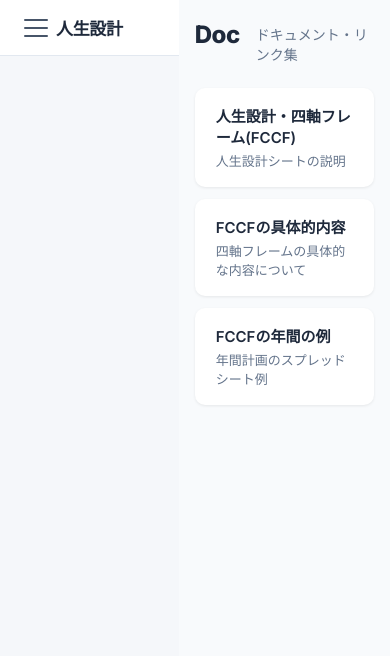
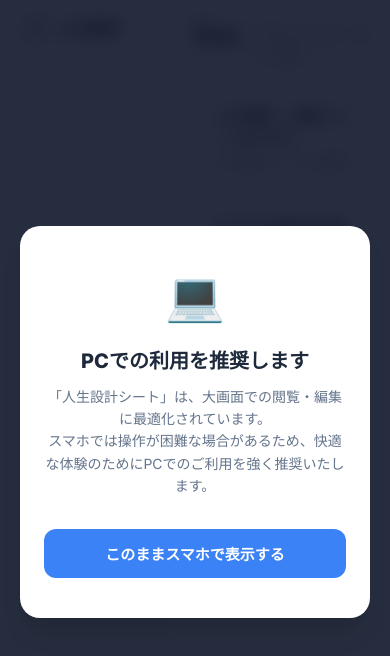
Before and after one commit to hamaoto/life-schedule, a Next.js app: page /doc in a window 390 px wide. Shown: the top 656 px of the page. Built offline with nearby package versions, Linux system fonts and the light colour scheme; no server answers.

Commit message:
feat: add mobile PC recommendation notice

```diff
--- a/components/AppShell/AppShell.tsx
+++ b/components/AppShell/AppShell.tsx
@@ -4,6 +4,7 @@ import { useState, useEffect } from 'react';
 import { usePathname } from 'next/navigation';
 import Sidebar from '@/components/Sidebar/Sidebar';
 import Header from '@/components/Header/Header';
+import MobileNotice from '@/components/MobileNotice/MobileNotice';
 import './AppShell.css';
 
 export default function AppShell({ children }: { children: React.ReactNode }) {
@@ -23,6 +24,7 @@ export default function AppShell({ children }: { children: React.ReactNode }) {
 
     return (
         <div className={`app-layout ${isSidebarOpen ? 'sidebar-open' : ''}`}>
+            <MobileNotice />
             <Header onMenuClick={() => setIsSidebarOpen(true)} />
             <Sidebar isOpen={isSidebarOpen} onClose={() => setIsSidebarOpen(false)} />
             {isSidebarOpen && <div className="sidebar-backdrop" onClick={() => setIsSidebarOpen(false)} />}
--- /dev/null
+++ b/components/MobileNotice/MobileNotice.css
@@ -0,0 +1,70 @@
+.mobile-notice-overlay {
+    position: fixed;
+    top: 0;
+    left: 0;
+    width: 100%;
+    height: 100%;
+    background: rgba(15, 23, 42, 0.9);
+    backdrop-filter: blur(8px);
+    display: flex;
+    align-items: center;
+    justify-content: center;
+    z-index: 9999;
+    padding: 20px;
+}
+
+.mobile-notice-card {
+    background: #ffffff;
+    border-radius: 20px;
+    padding: 40px 24px;
+    width: 100%;
+    max-width: 360px;
+    text-align: center;
+    box-shadow: 0 20px 25px -5px rgba(0, 0, 0, 0.1), 0 10px 10px -5px rgba(0, 0, 0, 0.04);
+}
+
+.mobile-notice-icon {
+    font-size: 48px;
+    margin-bottom: 20px;
+}
+
+.mobile-notice-card h3 {
+    font-size: 20px;
+    font-weight: 800;
+    color: #1e293b;
+    margin-bottom: 12px;
+}
+
+.mobile-notice-card p {
+    font-size: 14px;
+    color: #64748b;
+    line-height: 1.6;
+    margin-bottom: 32px;
+}
+
+.mobile-notice-actions {
+    display: flex;
+    flex-direction: column;
+    gap: 12px;
+}
+
+.mobile-notice-btn {
+    background: #3b82f6;
+    color: #ffffff;
+    border: none;
+    padding: 14px;
+    border-radius: 12px;
+    font-size: 15px;
+    font-weight: 700;
+    cursor: pointer;
+    transition: all 0.2s ease;
+}
+
+.mobile-notice-btn:hover {
+    background: #2563eb;
+    transform: translateY(-1px);
+}
+
+.mobile-notice-btn:active {
+    transform: translateY(0);
+}
--- /dev/null
+++ b/components/MobileNotice/MobileNotice.tsx
@@ -0,0 +1,43 @@
+'use client';
+
+import { useState, useEffect } from 'react';
+import './MobileNotice.css';
+
+export default function MobileNotice() {
+    const [isVisible, setIsVisible] = useState(false);
+
+    useEffect(() => {
+        // Only show if on mobile and not dismissed in this session
+        const isMobile = window.innerWidth < 768;
+        const isDismissed = sessionStorage.getItem('mobile-notice-dismissed');
+
+        if (isMobile && !isDismissed) {
+            setIsVisible(true);
+        }
+    }, []);
+
+    const handleDismiss = () => {
+        setIsVisible(false);
+        sessionStorage.setItem('mobile-notice-dismissed', 'true');
+    };
+
+    if (!isVisible) return null;
+
+    return (
+        <div className="mobile-notice-overlay">
+            <div className="mobile-notice-card">
+                <div className="mobile-notice-icon">💻</div>
+                <h3>PCでの利用を推奨します</h3>
+                <p>
+                    「人生設計シート」は、大画面での閲覧・編集に最適化されています。<br />
+                    スマホでは操作が困難な場合があるため、快適な体験のためにPCでのご利用を強く推奨いたします。
+                </p>
+                <div className="mobile-notice-actions">
+                    <button className="mobile-notice-btn" onClick={handleDismiss}>
+                        このままスマホで表示する
+                    </button>
+                </div>
+            </div>
+        </div>
+    );
+}
```
